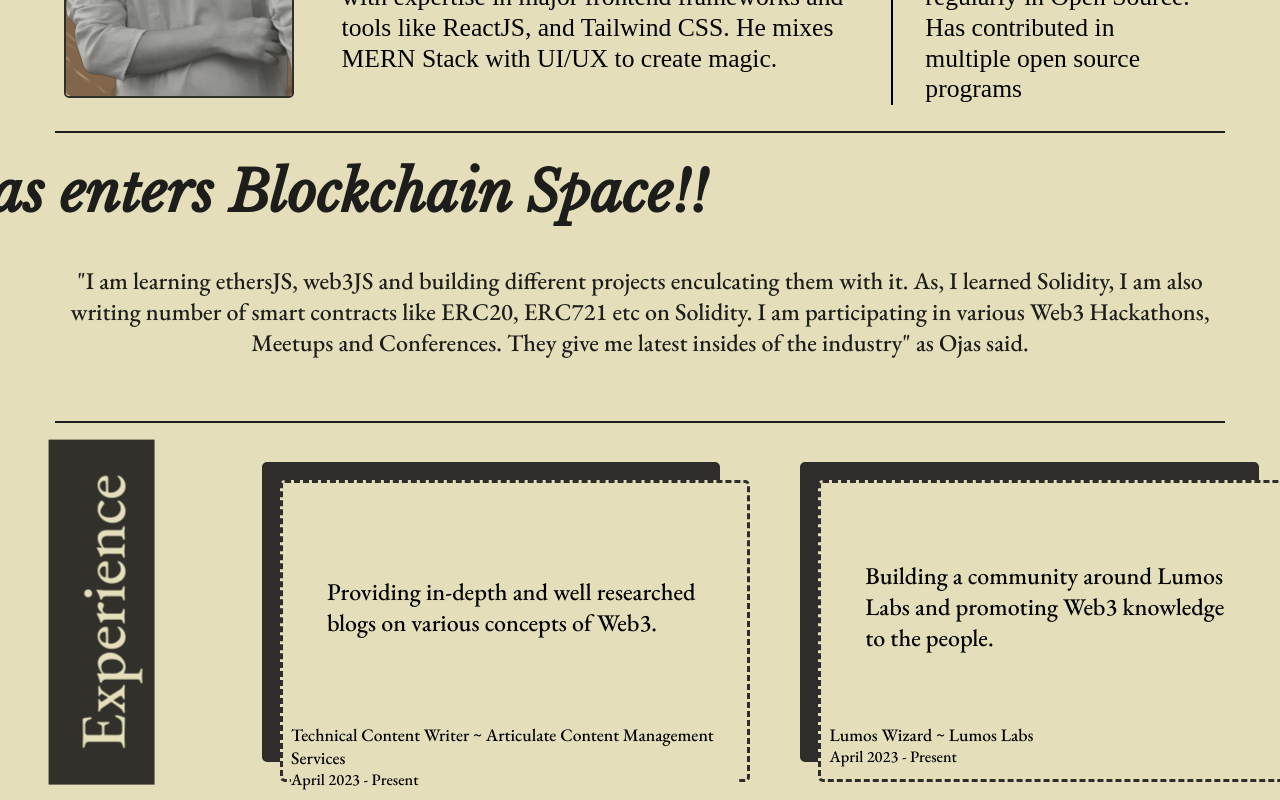
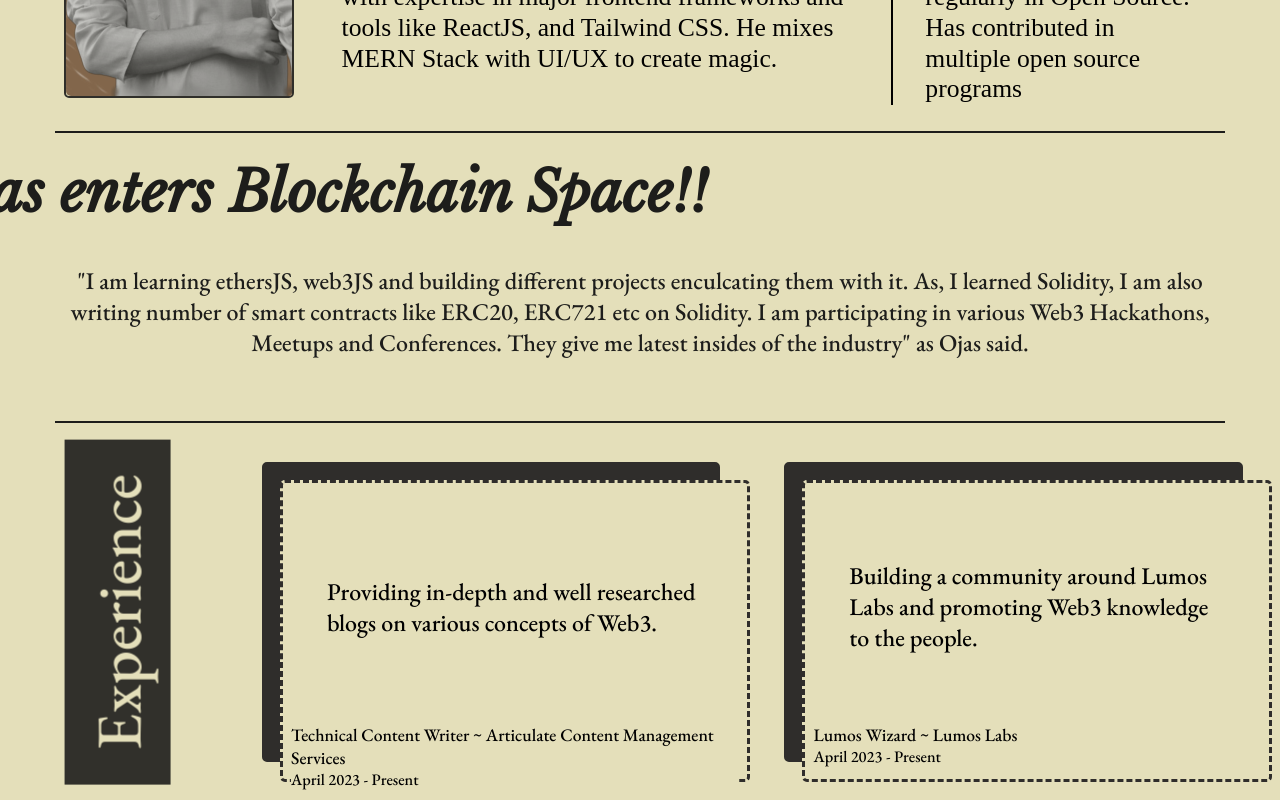
Before and after one commit to ojasaklechayt/Ojas_Aklecha-Paper_Portfolio, a React (Vite) app: page / in a window 1280 px wide. Shown: the part 486-1286 px from the top of the page. Built offline with nearby package versions, Linux system fonts and the light colour scheme; a web font is replaced by a local one.

Commit message:
more updates

```diff
--- a/src/components/Experience/experience.css
+++ b/src/components/Experience/experience.css
@@ -4,7 +4,7 @@
     align-items: center;
     justify-content: center;
     font-family: 'EB Garamond', serif;
-    gap: 5rem;
+    gap: 4rem;
 }
 
 .experience-item{
```
